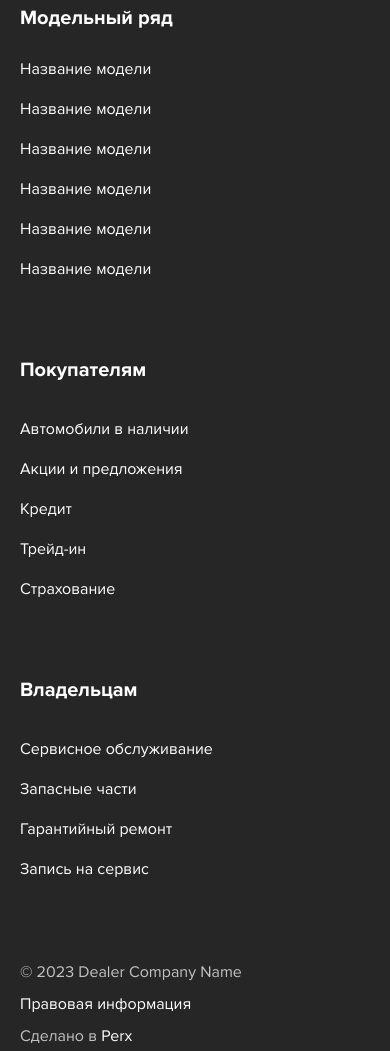
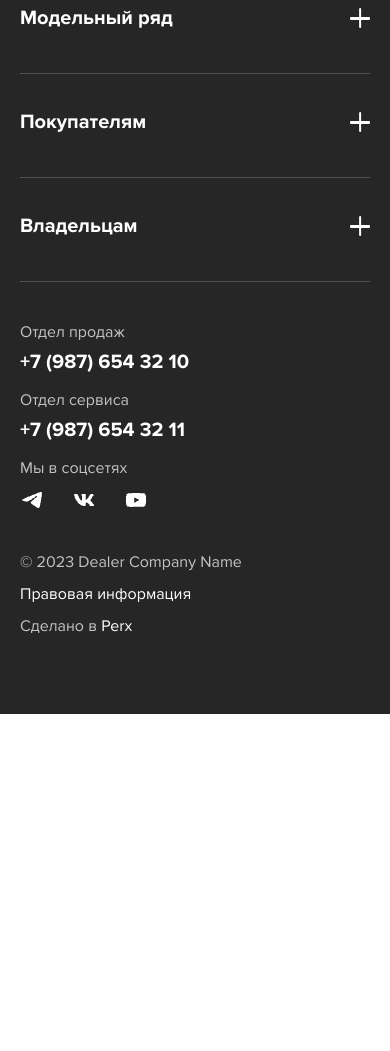
Before and after one commit to Astemir-Gurizhev/Perxis, a website built with webpack: page src/html/index.html in a window 390 px wide. Shown: the part 2871-3922 px from the top of the page. After the commit the page ends 3585 px from the top, so only its background shows below. Built offline with nearby package versions, Linux system fonts and the light colour scheme; files whose address does not match are found by name.

Commit message:
update footer

```diff
--- a/src/html/blocks/footer.html
+++ b/src/html/blocks/footer.html
@@ -1,48 +1,66 @@
 <footer class="footer">
   <div class="container">
     <div class="footer__row">
-      <div class="footer__column">
+      <div class="footer__info">
         <h3 class="footer__column-title">Dealer Company Name</h3>
-        <!-- <p class="footer__column-text">Отдел продаж</p>
-        <p class="footer__column-subtitle">+7 (987) 654 32 10</p>
-        <p class="footer__column-text">Отдел сервиса</p>
-        <p class="footer__column-subtitle">+7 (987) 654 32 11</p>
-        <p class="footer__column-text">Мы в соцсетях</p>
-        <div class="footer__column-icons">
-          <img src="../../img/footer/tg.png" alt="" />
-          <img src="../../img/footer/vk.png" alt="" />
-          <img src="../../img/footer/youtube.png" alt="" />
-        </div> -->
       </div>
       <div class="footer__column">
-        <h3 class="footer__column-title">Модельный ряд</h3>
+        <div class="footer__column__title-block">
+          <h3 class="footer__column-title">Модельный ряд</h3>
+          <div class="title-block__plus"></div>
+        </div>
+
         <ul class="footer__column-list">
-          <li> <a href=""  class="footer__column-text">Название модели</li>
-          <li> <a href=""  class="footer__column-text">Название модели</li>
-          <li> <a href=""  class="footer__column-text">Название модели</li>
-          <li> <a href=""  class="footer__column-text">Название модели</li>
-          <li> <a href=""  class="footer__column-text">Название модели</li>
-          <li> <a href=""  class="footer__column-text">Название модели</li>
+          <li><a href="" class="footer__column-text">Название модели</a></li>
+          <li><a href="" class="footer__column-text">Название модели</a></li>
+          <li><a href="" class="footer__column-text">Название модели</a></li>
+          <li><a href="" class="footer__column-text">Название модели</a></li>
+          <li><a href="" class="footer__column-text">Название модели</a></li>
+          <li><a href="" class="footer__column-text">Название модели</a></li>
         </ul>
       </div>
       <div class="footer__column">
-        <h3 class="footer__column-title">Покупателям</h3>
+        <div class="footer__column__title-block">
+          <h3 class="footer__column-title">Покупателям</h3>
+          <div class="title-block__plus"></div>
+        </div>
         <ul class="footer__column-list">
-          <li> <a href=""  class="footer__column-text">Автомобили в наличии</li>
-          <li> <a href=""  class="footer__column-text">Акции и предложения</li>
-          <li> <a href=""  class="footer__column-text">Кредит</li>
-          <li> <a href=""  class="footer__column-text">Трейд-ин</li>
-          <li> <a href=""  class="footer__column-text">Страхование</li>
+          <li>
+            <a href="" class="footer__column-text">Автомобили в наличии</a>
+          </li>
+          <li>
+            <a href="" class="footer__column-text">Акции и предложения</a>
+          </li>
+          <li><a href="" class="footer__column-text">Кредит</a></li>
+          <li><a href="" class="footer__column-text">Трейд-ин</a></li>
+          <li><a href="" class="footer__column-text">Страхование</a></li>
         </ul>
       </div>
       <div class="footer__column">
-        <h3 class="footer__column-title">Владельцам</h3>
+        <div class="footer__column__title-block">
+          <h3 class="footer__column-title">Владельцам</h3>
+          <div class="title-block__plus"></div>
+        </div>
         <ul class="footer__column-list">
-          <li> <a href=""  class="footer__column-text">Сервисное обслуживание</li>
-          <li> <a href=""  class="footer__column-text">Запасные части</li>
-          <li> <a href=""  class="footer__column-text">Гарантийный ремонт</li>
-          <li> <a href=""  class="footer__column-text">Запись на сервис</li>
+          <li>
+            <a href="" class="footer__column-text">Сервисное обслуживание</a>
+          </li>
+          <li><a href="" class="footer__column-text">Запасные части</a></li>
+          <li><a href="" class="footer__column-text">Гарантийный ремонт</a></li>
+          <li><a href="" class="footer__column-text">Запись на сервис</a></li>
         </ul>
+      </div>
+    </div>
+    <div class="footer__contacts">
+      <p class="footer__contacts-text">Отдел продаж</p>
+      <p class="footer__contacts-subtitle">+7 (987) 654 32 10</p>
+      <p class="footer__contacts-text">Отдел сервиса</p>
+      <p class="footer__contacts-subtitle">+7 (987) 654 32 11</p>
+      <p class="footer__contacts-text">Мы в соцсетях</p>
+      <div class="footer__contacts-icons">
+        <img src="../../img/footer/tg.png" alt="" />
+        <img src="../../img/footer/vk.png" alt="" />
+        <img src="../../img/footer/youtube.png" alt="" />
       </div>
     </div>
     <div class="footer__bottom">
--- a/src/js/index.js
+++ b/src/js/index.js
@@ -1,3 +1,4 @@
 import './modules/header'
 import './modules/first'
 import './modules/stocks'
+import './modules/footer'
--- /dev/null
+++ b/src/js/modules/footer.js
@@ -0,0 +1,11 @@
+const footerColimnTitle = document.querySelectorAll('.footer__column__title-block')
+
+footerColimnTitle.forEach(title => {
+    title.addEventListener('click', e => {
+        const parentColumn = title.closest('.footer__column');
+        const columnList = parentColumn.querySelector('.footer__column-list');
+        columnList.classList.toggle('active');
+        const titlePlus = title.querySelector('.title-block__plus')
+        titlePlus.classList.toggle('active')
+    });
+});
--- a/src/scss/blocks/_footer.scss
+++ b/src/scss/blocks/_footer.scss
@@ -13,6 +13,10 @@
   max-width: 291px;
   width: 100%;
 }
+.footer__info {
+  max-width: 291px;
+  width: 100%;
+}
 .footer__column-title {
   color: rgb(255, 255, 255);
   font-family: Proxima Nova;
@@ -23,6 +27,7 @@
   text-align: left;
   margin-bottom: 24px;
 }
+
 .footer__column-text {
   color: rgb(255, 255, 255);
   font-family: Proxima Nova;
@@ -40,6 +45,9 @@
   display: flex;
   flex-direction: column;
   gap: 8px;
+}
+.footer__column-list.active {
+  display: flex;
 }
 .footer__bottom {
   display: flex;
@@ -87,12 +95,84 @@
   }
 }
 
+.footer__column__title-block {
+  display: flex;
+  justify-content: space-between;
+  align-items: center;
+}
+.title-block__plus {
+  position: relative;
+  border-radius: 1px;
 
-@media(max-width: 998px) {
+  background: rgb(255, 255, 255);
+  width: 20px;
+  height: 2.22px;
+  margin-bottom: 24px;
+  display: none;
+  &::after {
+    transition: 0.4s;
+    content: "";
+    position: absolute;
+    border-radius: 1px;
+    display: inline-block;
+    background: rgb(255, 255, 255);
+    width: 20px;
+    height: 2.22px;
+    top: 0px;
+    transform: rotate(90deg);
+  }
+}
+.title-block__plus.active {
+  &::after {
+    transform: rotate(180deg);
+  }
+}
+
+.footer__contacts {
+    margin-bottom: 38px;
+    margin-inline: 20px;
+    margin-top: -260px;
+}
+.footer__contacts-text {
+  color: rgb(194, 194, 194);
+  font-family: Proxima Nova;
+  font-size: 16px;
+  font-weight: 400;
+  line-height: 150%;
+  letter-spacing: 0%;
+  text-align: left;
+  margin-bottom: 8px;
+}
+.footer__contacts-subtitle {
+  color: rgb(255, 255, 255);
+  font-family: Proxima Nova;
+  font-size: 20px;
+  font-weight: 700;
+  line-height: 100%;
+  letter-spacing: 0px;
+  text-align: left;
+  margin-bottom: 16px;
+}
+.footer__contacts-icons {
+    display: flex;
+    align-items: center;
+    gap: 28px;
+}
+
+@media (max-width: 998px) {
+  .footer__column {
+    max-width: 100%;
+  }
+  .title-block__plus {
+    display: block;
+  }
   .footer__row {
     flex-direction: column;
     gap: 33px;
     margin-bottom: 38px;
+  }
+  .footer__column-list {
+    display: none;
   }
   .footer__bottom {
     flex-direction: column;
@@ -104,4 +184,14 @@
     gap: 8px;
     align-items: start;
   }
+  .footer__column::after {
+    display: block;
+    content: "";
+    background: rgb(80, 80, 80);
+    height: 1px;
+    margin-top: 16px;
   }
+  .footer__contacts {
+    margin-top: 0;
+  }
+}
```
Also changed, not shown: build/css/main.css, build/index.html, build/js/index.bundle.js. Lines whose indentation alone changed are shown as unchanged.
